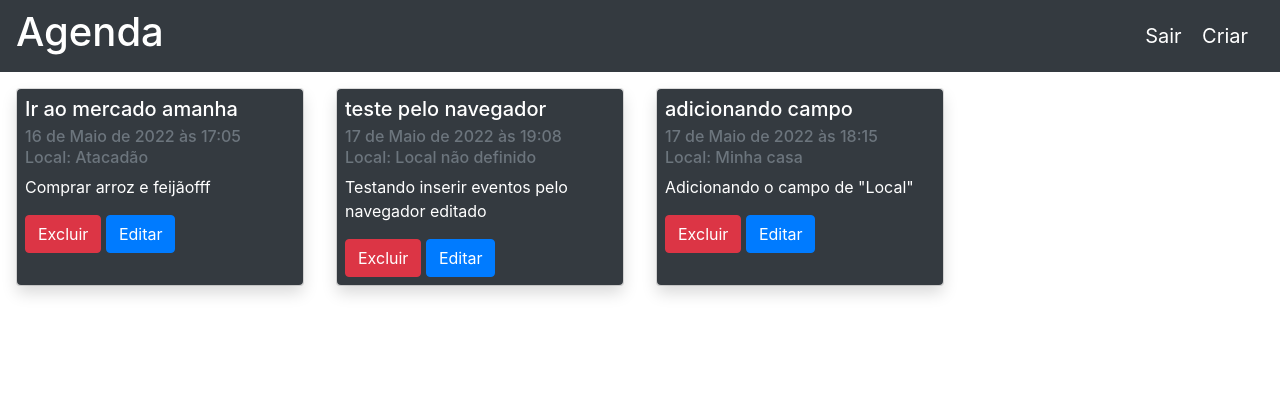
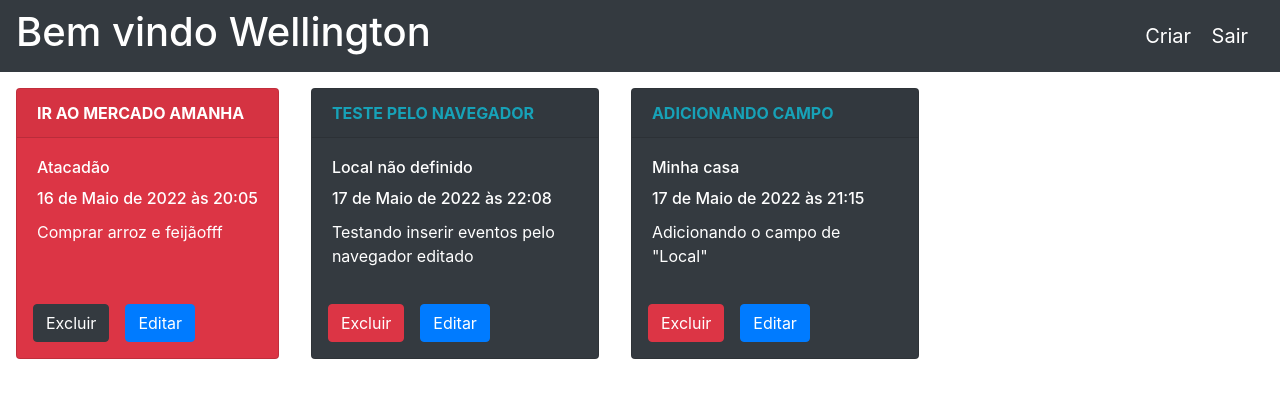
Before and after one commit to Wellington-Siqueira/agenda-com-django, a Django app: page /agenda/ in a window 1280 px wide. Shown: the top 398 px of the page. Run offline with Django 4.2, Linux system fonts and the light colour scheme; a user stored in the database is signed in; data comes from the database, SQL or seed files in the repository; both versions use the stored data as it was after the commit; some libraries are stand-ins or nearby versions.

Commit message:
Adicionando alguns detalhes

```diff
--- a/agenda/settings.py
+++ b/agenda/settings.py
@@ -112,7 +112,7 @@ TIME_ZONE = 'America/Sao_Paulo'
 
 USE_I18N = True
 
-USE_TZ = True
+USE_TZ = False
 
 
 # Static files (CSS, JavaScript, Images)
--- a/core/models.py
+++ b/core/models.py
@@ -1,3 +1,4 @@
+from datetime import datetime
 from django.db import models
 from django.contrib.auth.models import User
 
@@ -18,3 +19,9 @@ class Evento(models.Model):
 
     def get_data_input_evento(self):
         return self.data_evento.strftime('%Y-%m-%dT%H:%M')
+
+    def evento_atrasado(self):
+        if self.data_evento < datetime.now():
+            return True
+        else:
+            return False
--- a/core/views.py
+++ b/core/views.py
@@ -11,8 +11,7 @@ from django.contrib.auth.models import User
 def inicio(request):
     usuario = request.user
     eventos = Evento.objects.filter(usuario=usuario)
-    dados = {'eventos':eventos, 'usuario':usuario}
-    print(dados.values)
+    dados = {'eventos':eventos}
     return render(request, "agenda.html", dados)
 
 def login_usuario(request):
--- a/templates/agenda.html
+++ b/templates/agenda.html
@@ -12,29 +12,49 @@
 
 <body>
     <nav class="navbar navbar-dark bg-dark">
-        <h1 class="text-white">Agenda</h1>
+        <h1 class="text-white">Bem vindo <span class="text-white text-capitalize">{{ request.user.username }}</span></h1>
         <div>
+            <a class="navbar-brand" href="evento/">Criar</a>
             <a class="navbar-brand" href="/logout">Sair</a>
-            <a class="navbar-brand" href="evento/">Criar</a>
         </div>
     </nav>
 
     <div class="d-flex">
         {% for evento in eventos %}
-        <div class="card m-3" style="width: 18rem;">
-            <div class="card-body d-inline p-2 bg-dark text-white rounded shadow">
-                <h5 class="card-title">{{evento.titulo}}</h5>
-                <h6 class="card-subtitle mb-2 text-muted">{{evento.data_evento}}</h6>
-                <h6 class="card-subtitle mb-2 text-muted">Local: {{evento.local}}</h6>
-                <p class="card-text">{{evento.descricao}}</p>
+        {% if evento.evento_atrasado %}
+        <div class="card text-white bg-danger m-3" style="max-width: 18rem;">
+            <div class="card-header font-weight-bold text-uppercase text-ligth">{{evento.titulo}}</div>
+            <div class="card-body">
+                <h6 class="card-title">{{evento.local}}</h6>
+              <h6 class="card-title">{{evento.data_evento}}</h6>
+              <p class="card-text">{{evento.descricao}}</p>
+            </div>
+            <div class="d-flex m-2">
                 <a href="evento/delete/{{ evento.id }}">
-                    <button type="button" class="btn btn-danger">Excluir</button>
+                    <button type="button" class="btn btn-dark m-2">Excluir</button>
                 </a>
                 <a href="evento/?id={{ evento.id }}">
-                    <button type="button" class="btn btn-primary">Editar</button>
+                    <button type="button" class="btn btn-primary m-2">Editar</button>
                 </a>
             </div>
-        </div>
+            {% else %}
+            <div class="card text-white bg-dark m-3" style="max-width: 18rem;">
+                <div class="card-header font-weight-bold text-uppercase text-info">{{evento.titulo}}</div>
+                <div class="card-body">
+                    <h6 class="card-title">{{evento.local}}</h6>
+                  <h6 class="card-title">{{evento.data_evento}}</h6>
+                  <p class="card-text">{{evento.descricao}}</p>
+                </div>
+                <div class="d-flex m-2">
+                    <a href="evento/delete/{{ evento.id }}">
+                        <button type="button" class="btn btn-danger m-2">Excluir</button>
+                    </a>
+                    <a href="evento/?id={{ evento.id }}">
+                        <button type="button" class="btn btn-primary m-2">Editar</button>
+                    </a>
+                </div>
+            {% endif %}
+          </div>
         {% endfor %}
     </div>
 
--- a/templates/evento.html
+++ b/templates/evento.html
@@ -12,10 +12,10 @@
 
 <body>
     <nav class="navbar navbar-dark bg-dark">
-        <h1 class="text-white">Evento</h1>
+        <h1 class="text-white">Bem vindo <span class="text-white text-capitalize">{{ request.user.username }}</span></h1>
         <div>
+            <a class="navbar-brand" href="evento/">Criar</a>
             <a class="navbar-brand" href="/logout">Sair</a>
-            <a class="navbar-brand" href="evento/">Criar</a>
         </div>
     </nav>
     <form class="m-4" action="submit" method="post">{% csrf_token %}
```
Also changed, not shown: db.sqlite3.
